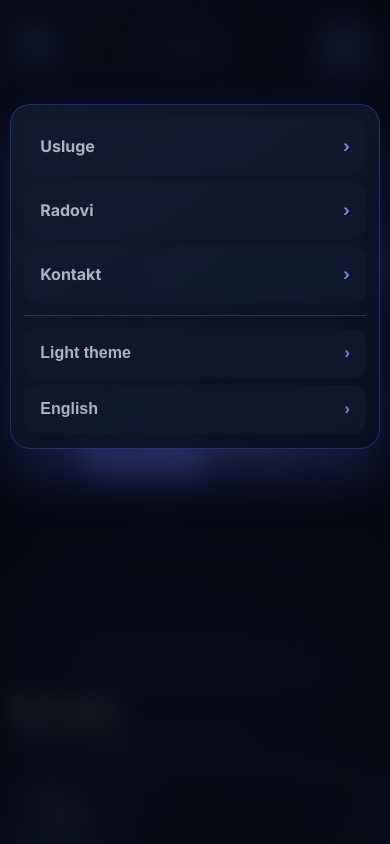
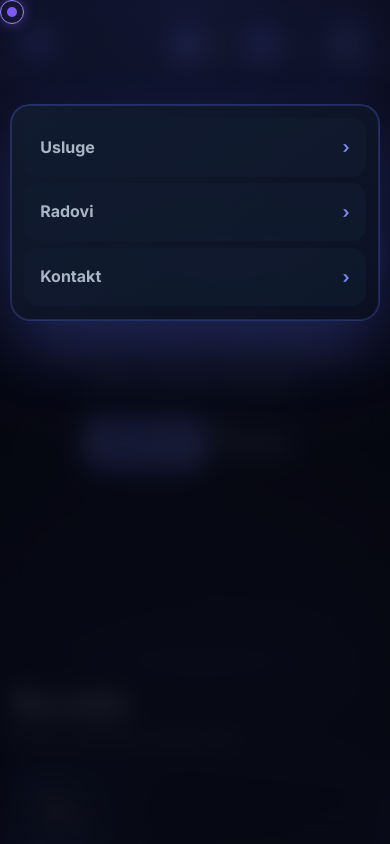
Before and after one commit to nikolaskakavac/portfolio, a React (Vite) app: page / in a window 390 px wide. Both pictures are taken after a click on the button "Toggle menu". Shown: the top 844 px of the page. Built offline with nearby package versions, Linux system fonts and the light colour scheme.

Commit message:
Deploy latest navbar and mobile menu updates

```diff
--- a/src/App.jsx
+++ b/src/App.jsx
@@ -20,7 +20,7 @@ const content = {
       ctaSecondary: 'Portfolio',
     },
     services: {
-      title: 'Što nude',
+      title: 'Šta nudim',
       items: [
         {
           title: 'Web Aplikacije',
@@ -34,7 +34,7 @@ const content = {
         },
         {
           title: 'SaaS Platforme',
-          desc: 'Subscription modeli, user management, analytics. Sve što trebate.',
+          desc: 'Subscription modeli, user management i analytics. Sve što vam treba.',
           icon: '🔐',
         },
         {
@@ -43,7 +43,7 @@ const content = {
           icon: '🔄',
         },
         {
-          title: 'Tehnički Konsalting',
+          title: 'Tehničko savetovanje',
           desc: 'Procenjujem projekat, dajem roadmap, preporučujem arhitekturu.',
           icon: '🎯',
         },
@@ -55,7 +55,7 @@ const content = {
         {
           title: 'Jobzee - Platforma za karijeru',
           tag: 'Full-stack + AI',
-          desc: 'Moderisana tržišta posla, praksi i talenta. Spaja studente, alumni i kompanije.',
+          desc: 'Moderna platforma za poslove, prakse i talente. Povezuje studente, alumniste i kompanije.',
           meta: 'poslovi.vercel.app',
           link: 'https://poslovi.vercel.app/',
           screenshotDesktop: 'work/jobzee-desktop.png',
@@ -109,17 +109,17 @@ const content = {
         },
         {
           title: '2. Dizajn',
-          desc: 'Pravim detaljne wireframe-a, UI/UX dizajn i tehnički spektifikum.',
+          desc: 'Pravim detaljne wireframe-ove, UI/UX dizajn i tehničku specifikaciju.',
           icon: '🎨',
         },
         {
           title: '3. Razvoj',
-          desc: 'Bezbedna, skalabilna, brza arhitektura sa best practices kodom.',
+          desc: 'Bezbedna, skalabilna i brza arhitektura sa kodom po najboljim praksama.',
           icon: '⚙️',
         },
         {
           title: '4. Lansiranje',
-          desc: 'Testing, deployment, monitoring. Sistem je siguran i gotov za produkciju.',
+          desc: 'Testiranje, deployment i monitoring. Sistem je siguran i spreman za produkciju.',
           icon: '🚀',
         },
       ],
@@ -147,18 +147,18 @@ const content = {
       stack: ['React / Next.js', 'Node.js / Express', 'PostgreSQL / MongoDB', 'AWS / Vercel', 'Stripe / PayPal'],
     },
     contact: {
-      title: 'Hajde da radimo',
+      title: 'Hajde da radimo zajedno',
       body:
-        'Želite li da saznate kako mogu da vam pomognem? Pošalite kratko opisanje projekta i budzeta.',
+        'Želite li da saznate kako mogu da vam pomognem? Pošaljite kratak opis projekta i budžeta.',
       emailLabel: 'Email',
       email: 'nikolaskakavac22@gmail.com',
-      note: 'Odgovaram u roku od 24h.',
+      note: 'Odgovaram u roku od 24 h.',
       cta: 'Pošalji poruku',
       ctaSecondary: 'Zakaži brzi poziv',
     },
     ctaBanner: {
       title: 'Spreman projekat za ozbiljan rast?',
-      body: 'Rezerviši besplatnu 15-min konsultaciju i dobijaš konkretan plan narednih koraka.',
+      body: 'Rezerviši besplatnu 15-minutnu konsultaciju i dobijaš konkretan plan narednih koraka.',
       primary: 'Rezerviši termin',
       secondary: 'Pogledaj radove',
     },
@@ -491,7 +491,11 @@ function App() {
   }, [mobileMenuOpen])
 
   useEffect(() => {
-    const finePointer = window.matchMedia('(pointer: fine)').matches
+    const finePointer =
+      window.matchMedia('(pointer: fine)').matches ||
+      window.matchMedia('(any-pointer: fine)').matches ||
+      window.matchMedia('(hover: hover)').matches
+
     setCursorEnabled(finePointer)
     let mobilePerformanceMode = window.matchMedia('(max-width: 900px), (pointer: coarse)').matches
 
@@ -536,28 +540,35 @@ function App() {
     }
 
     const handleMouseMove = (event) => {
+      if (!cursorEnabled) {
+        setCursorEnabled(true)
+      }
       setCursorVisible(true)
       setCursorPos({ x: event.clientX, y: event.clientY })
     }
 
-    const handleMouseLeaveWindow = (event) => {
+    const handleWindowBlur = () => setCursorVisible(false)
+    const handleMouseOutWindow = (event) => {
       if (!event.relatedTarget && !event.toElement) {
         setCursorVisible(false)
       }
     }
 
-    const handleWindowBlur = () => setCursorVisible(false)
+    const handleVisibilityChange = () => {
+      if (document.visibilityState !== 'visible') {
+        setCursorVisible(false)
+      }
+    }
 
     handleScroll()
     window.addEventListener('scroll', handleScroll, { passive: true })
     window.addEventListener('resize', updateTiltState)
     window.addEventListener('resize', updatePerformanceMode)
 
-    if (finePointer) {
-      window.addEventListener('mousemove', handleMouseMove)
-      window.addEventListener('mouseout', handleMouseLeaveWindow)
-      window.addEventListener('blur', handleWindowBlur)
-    }
+    window.addEventListener('mousemove', handleMouseMove)
+    window.addEventListener('mouseout', handleMouseOutWindow)
+    window.addEventListener('blur', handleWindowBlur)
+    document.addEventListener('visibilitychange', handleVisibilityChange)
 
     return () => {
       window.removeEventListener('scroll', handleScroll)
@@ -569,11 +580,10 @@ function App() {
         scrollFrameRef.current = null
       }
 
-      if (finePointer) {
-        window.removeEventListener('mousemove', handleMouseMove)
-        window.removeEventListener('mouseout', handleMouseLeaveWindow)
-        window.removeEventListener('blur', handleWindowBlur)
-      }
+      window.removeEventListener('mousemove', handleMouseMove)
+      window.removeEventListener('mouseout', handleMouseOutWindow)
+      window.removeEventListener('blur', handleWindowBlur)
+      document.removeEventListener('visibilitychange', handleVisibilityChange)
     }
   }, [])
 
@@ -732,7 +742,7 @@ function App() {
           <motion.div
             className="katana-loader"
             initial={{ opacity: 1 }}
-            exit={{ opacity: 0, transition: { duration: 0.22, ease: [0.22, 1, 0.36, 1] } }}
+            exit={{ opacity: 0, transition: { duration: 0.85, ease: [0.25, 0.1, 0.25, 1] } }}
           >
             <motion.div
               className="logo-loader"
@@ -740,25 +750,21 @@ function App() {
               animate={{ opacity: 1, scale: 1 }}
               transition={{ duration: 0.35, ease: [0.22, 1, 0.36, 1] }}
             >
-              <motion.div
-                className="logo-loader-ring"
-                animate={{ rotate: 360 }}
-                transition={{ duration: 1.9, repeat: Infinity, ease: 'linear' }}
-              >
+              <div className="logo-loader-ring">
                 <img src={withBase('491462317_2497496547265667_8538657457538507949_n.jpg')} alt="Skale Digitals logo" />
-              </motion.div>
-              <motion.span
-                className="logo-loader-label"
-                initial={{ opacity: 0, y: 8 }}
-                animate={{ opacity: [0.45, 1, 0.45], y: 0 }}
-                transition={{ duration: 1.5, repeat: Infinity, ease: 'easeInOut' }}
-              >
-                Loading...
-              </motion.span>
+              </div>
             </motion.div>
           </motion.div>
         )}
       </AnimatePresence>
+
+      <div
+        className={`custom-cursor ${cursorVisible ? 'visible' : ''}`}
+        style={{ transform: `translate3d(${cursorPos.x}px, ${cursorPos.y}px, 0)` }}
+        aria-hidden="true"
+      >
+        <span></span>
+      </div>
 
       <div
         className={`page ${mobileMenuOpen ? 'menu-open' : ''} ${showIntroLoader ? 'intro-pending' : 'intro-ready'}`}
@@ -772,16 +778,6 @@ function App() {
         <div className="bg-orb orb-two"></div>
         <div className="bg-orb orb-three"></div>
       </div>
-
-      {cursorEnabled && (
-        <div
-          className={`custom-cursor ${cursorVisible ? 'visible' : ''}`}
-          style={{ transform: `translate3d(${cursorPos.x}px, ${cursorPos.y}px, 0)` }}
-          aria-hidden="true"
-        >
-          <span></span>
-        </div>
-      )}
 
       <header className="site-header">
         <div className="brand">
@@ -813,6 +809,44 @@ function App() {
             )
           })}
         </nav>
+        <div className="header-controls">
+          <div className="theme-switch" role="group" aria-label={lang === 'sr' ? 'Izbor teme' : 'Theme switch'}>
+            <button
+              type="button"
+              className={theme === 'dark' ? 'active' : ''}
+              onClick={() => setTheme('dark')}
+              aria-label={lang === 'sr' ? 'Tamna tema' : 'Dark theme'}
+            >
+              🌙
+            </button>
+            <button
+              type="button"
+              className={theme === 'light' ? 'active' : ''}
+              onClick={() => setTheme('light')}
+              aria-label={lang === 'sr' ? 'Svetla tema' : 'Light theme'}
+            >
+              ☀️
+            </button>
+          </div>
+          <div className="lang-switch" role="group" aria-label={lang === 'sr' ? 'Izbor jezika' : 'Language switch'}>
+            <button
+              type="button"
+              className={lang === 'sr' ? 'active' : ''}
+              onClick={() => setLang('sr')}
+              aria-label="Srpski"
+            >
+              SR
+            </button>
+            <button
+              type="button"
+              className={lang === 'en' ? 'active' : ''}
+              onClick={() => setLang('en')}
+              aria-label="English"
+            >
+              EN
+            </button>
+          </div>
+        </div>
         <a className="header-cta" href="#contact">{t.nav.contact}</a>
         <button
           className={`hamburger ${mobileMenuOpen ? 'open' : ''}`}
@@ -837,21 +871,6 @@ function App() {
             <a href="#services" onClick={() => setMobileMenuOpen(false)}>{t.nav.services}</a>
             <a href="#work" onClick={() => setMobileMenuOpen(false)}>{t.nav.work}</a>
             <a href="#contact" onClick={() => setMobileMenuOpen(false)}>{t.nav.contact}</a>
-            <div className="mobile-menu-divider"></div>
-            <button
-              type="button"
-              className="mobile-theme-toggle"
-              onClick={() => setTheme(theme === 'dark' ? 'light' : 'dark')}
-            >
-              {theme === 'dark' ? 'Light theme' : 'Dark theme'}
-            </button>
-            <button
-              type="button"
-              className="mobile-lang-toggle"
-              onClick={() => setLang(lang === 'sr' ? 'en' : 'sr')}
-            >
-              {lang === 'sr' ? 'English' : 'Srpski'}
-            </button>
           </div>
         </>
       )}
@@ -930,7 +949,7 @@ function App() {
         <section className="section" id="services">
           <div className="section-header">
             <h2>{t.services.title}</h2>
-            <p>{lang === 'sr' ? 'Paketi prilagodjeni vasem cilju.' : 'Packages tailored to your goals.'}</p>
+            <p>{lang === 'sr' ? 'Paketi prilagođeni vašem cilju.' : 'Packages tailored to your goals.'}</p>
           </div>
           <div className="grid cards">
             {t.services.items.map((item, index) => (
@@ -952,7 +971,7 @@ function App() {
         <section className="section" id="work">
           <div className="section-header">
             <h2>{t.work.title}</h2>
-            <p>{lang === 'sr' ? 'Primere prilagodjavam brandu i industriji.' : 'Each build is tuned to the brand and industry.'}</p>
+            <p>{lang === 'sr' ? 'Primere prilagođavam brendu i industriji.' : 'Each build is tuned to the brand and industry.'}</p>
           </div>
           <div className="grid work-grid">
             {t.work.items.map((item, index) => (
@@ -1012,7 +1031,7 @@ function App() {
         <section className="section" id="process">
           <div className="section-header">
             <h2>{t.process.title}</h2>
-            <p>{lang === 'sr' ? 'Transparentno, bez iznenadjenja.' : 'Transparent, no surprises.'}</p>
+            <p>{lang === 'sr' ? 'Transparentno, bez iznenađenja.' : 'Transparent, no surprises.'}</p>
           </div>
           <div className="grid process-grid">
             {t.process.steps.map((step, index) => (
--- a/src/index.css
+++ b/src/index.css
@@ -68,17 +68,17 @@ body {
   display: grid;
   place-items: center;
   background:
-    radial-gradient(110% 110% at 50% 45%, rgba(15, 18, 34, 0.36) 0%, rgba(11, 11, 18, 0.95) 48%, #0b0b12 100%),
-    #0b0b12;
+    radial-gradient(950px 480px at 12% 6%, color-mix(in srgb, #7f5af0 24%, transparent) 0%, transparent 56%),
+    radial-gradient(840px 430px at 86% 18%, color-mix(in srgb, #8b5cf6 20%, transparent) 0%, transparent 60%),
+    linear-gradient(140deg, #05060d 0%, #080a14 48%, #06070f 100%);
   pointer-events: none;
   overflow: hidden;
 }
 
 .logo-loader {
   display: flex;
-  flex-direction: column;
   align-items: center;
-  gap: 0.88rem;
+  justify-content: center;
 }
 
 .logo-loader-ring {
@@ -86,17 +86,19 @@ body {
   aspect-ratio: 1;
   border-radius: 50%;
   padding: 6px;
+  position: relative;
   background:
-    conic-gradient(
-      from 0deg,
+    linear-gradient(
+      135deg,
       color-mix(in srgb, var(--accent) 94%, white 6%),
       color-mix(in srgb, var(--accent-2) 90%, white 10%),
       color-mix(in srgb, var(--accent) 94%, white 6%)
     );
   box-shadow:
-    0 0 0 1px color-mix(in srgb, var(--accent) 36%, transparent),
-    0 0 34px color-mix(in srgb, var(--accent) 35%, transparent),
-    0 0 70px color-mix(in srgb, var(--accent-2) 24%, transparent);
+    0 0 0 1px color-mix(in srgb, #7f5af0 58%, transparent),
+    0 0 32px color-mix(in srgb, #7f5af0 55%, transparent),
+    0 0 78px color-mix(in srgb, #8b5cf6 46%, transparent);
+  animation: loaderPulse 2.2s ease-in-out infinite;
 }
 
 .logo-loader-ring img {
@@ -105,15 +107,23 @@ body {
   display: block;
   border-radius: 50%;
   object-fit: cover;
-  border: 2px solid rgba(11, 11, 18, 0.76);
-}
-
-.logo-loader-label {
-  font-family: var(--font-display);
-  letter-spacing: 1.2px;
-  text-transform: uppercase;
-  font-size: 0.76rem;
-  color: color-mix(in srgb, var(--accent-2) 62%, white 38%);
+  border: 0;
+}
+
+@keyframes loaderPulse {
+  0%,
+  100% {
+    box-shadow:
+      0 0 0 1px color-mix(in srgb, #7f5af0 44%, transparent),
+      0 0 28px color-mix(in srgb, #7f5af0 38%, transparent),
+      0 0 62px color-mix(in srgb, #8b5cf6 30%, transparent);
+  }
+  50% {
+    box-shadow:
+      0 0 0 1px color-mix(in srgb, #7f5af0 68%, transparent),
+      0 0 48px color-mix(in srgb, #7f5af0 62%, transparent),
+      0 0 96px color-mix(in srgb, #8b5cf6 50%, transparent);
+  }
 }
 
 .page.intro-pending {
@@ -123,7 +133,7 @@ body {
 
 .page.intro-ready {
   opacity: 1;
-  transition: opacity 0.36s ease;
+  transition: opacity 1.15s cubic-bezier(0.22, 1, 0.36, 1);
 }
 
 *::-webkit-scrollbar {
@@ -149,14 +159,6 @@ body {
 
 *::-webkit-scrollbar-corner {
   background: color-mix(in srgb, var(--bg-secondary) 90%, transparent);
-}
-
-@media (pointer: fine) {
-  body,
-  a,
-  button {
-    cursor: none;
-  }
 }
 
 .page {
@@ -261,12 +263,13 @@ button:focus-visible {
   width: 24px;
   height: 24px;
   border-radius: 50%;
-  border: 1px solid color-mix(in srgb, var(--accent-2) 80%, white 10%);
+  border: 1px solid #a78bfa;
   pointer-events: none;
-  z-index: 2000;
+  z-index: 3200;
   opacity: 0;
   transform: translate3d(-100px, -100px, 0);
   transition: opacity 0.22s ease, transform 0.06s linear;
+  box-shadow: 0 0 14px rgba(127, 90, 240, 0.42);
 }
 
 .scroll-progress {
@@ -290,8 +293,21 @@ button:focus-visible {
   position: absolute;
   inset: 6px;
   border-radius: 50%;
-  background: color-mix(in srgb, var(--accent) 80%, white 6%);
-  box-shadow: 0 0 16px color-mix(in srgb, var(--accent) 42%, transparent);
+  background: #7f5af0;
+  box-shadow: 0 0 16px rgba(127, 90, 240, 0.55);
+}
+
+@media (pointer: fine) {
+  html,
+  body,
+  a,
+  button,
+  input,
+  textarea,
+  select,
+  label {
+    cursor: none;
+  }
 }
 
 .site-header {
@@ -504,15 +520,17 @@ button:focus-visible {
   z-index: 1003;
   display: flex;
   flex-direction: column;
-  gap: 0.5rem;
+  gap: 0.56rem;
   border: 1px solid color-mix(in srgb, var(--accent) 34%, transparent);
   border-radius: 22px;
   background:
     linear-gradient(145deg, color-mix(in srgb, var(--bg-tertiary) 98%, transparent), color-mix(in srgb, var(--bg-secondary) 98%, transparent));
   backdrop-filter: blur(22px) saturate(125%);
-  box-shadow: 0 26px 52px color-mix(in srgb, var(--accent) 24%, transparent);
-  padding: 0.95rem;
-  animation: slideDown 0.28s ease;
+  box-shadow:
+    0 28px 58px color-mix(in srgb, var(--accent) 26%, transparent),
+    0 0 0 1px color-mix(in srgb, var(--accent-2) 18%, transparent) inset;
+  padding: 1rem;
+  animation: slideDown 0.34s cubic-bezier(0.22, 1, 0.36, 1);
 }
 
 .mobile-menu-backdrop {
@@ -520,20 +538,20 @@ button:focus-visible {
   inset: 0;
   z-index: 1002;
   border: none;
-  background: color-mix(in srgb, var(--bg-primary) 76%, transparent);
-  backdrop-filter: blur(14px) saturate(110%);
-  -webkit-backdrop-filter: blur(14px) saturate(110%);
+  background:
+    radial-gradient(circle at 50% 0%, color-mix(in srgb, var(--accent) 14%, transparent) 0%, transparent 56%),
+    color-mix(in srgb, var(--bg-primary) 82%, transparent);
+  backdrop-filter: blur(12px) saturate(112%);
+  -webkit-backdrop-filter: blur(12px) saturate(112%);
   cursor: pointer;
 }
 
 .page.menu-open .main {
-  filter: blur(6px);
-  transition: filter 0.2s ease;
-}
-
-.mobile-menu a,
-.mobile-theme-toggle,
-.mobile-lang-toggle {
+  filter: blur(5px) saturate(0.92);
+  transition: filter 0.26s ease;
+}
+
+.mobile-menu a {
   width: 100%;
   display: flex;
   align-items: center;
@@ -542,32 +560,28 @@ button:focus-visible {
   text-decoration: none;
   border-radius: 14px;
   border: 1px solid transparent;
-  background: color-mix(in srgb, var(--bg-tertiary) 70%, transparent);
+  background: color-mix(in srgb, var(--bg-tertiary) 72%, transparent);
   color: var(--secondary);
-  padding: 0.98rem 1.02rem;
+  padding: 1rem 1.04rem;
+  font-size: 1.02rem;
+  font-weight: 700;
+  transition: color 0.2s ease, border-color 0.2s ease, background-color 0.2s ease, transform 0.2s ease, box-shadow 0.2s ease;
+}
+
+.mobile-menu a::after {
+  content: "›";
   font-size: 1.04rem;
-  font-weight: 700;
-  transition: color 0.2s ease, border-color 0.2s ease, background-color 0.2s ease, transform 0.2s ease;
-}
-
-.mobile-menu a::after,
-.mobile-theme-toggle::after,
-.mobile-lang-toggle::after {
-  content: "›";
-  font-size: 1rem;
   color: color-mix(in srgb, var(--accent-2) 86%, white 8%);
   opacity: 0.95;
 }
 
 .mobile-menu a:hover,
-.mobile-menu a:focus-visible,
-.mobile-theme-toggle:hover,
-.mobile-theme-toggle:focus-visible,
-.mobile-lang-toggle:hover {
+.mobile-menu a:focus-visible {
   color: var(--primary);
   border-color: color-mix(in srgb, var(--accent) 45%, transparent);
   background: color-mix(in srgb, var(--accent) 18%, transparent);
   transform: translateY(-1px);
+  box-shadow: 0 10px 20px color-mix(in srgb, var(--accent) 20%, transparent);
   outline: none;
 }
 
@@ -1641,29 +1655,43 @@ button:focus-visible {
   }
 
   .header-cta {
+    display: none;
+  }
+
+  .header-controls {
     display: inline-flex;
     align-items: center;
-    justify-content: center;
-    padding: 0.88rem 1.22rem;
-    font-size: 0.98rem;
-    font-weight: 700;
+    gap: 0.4rem;
+    margin-left: auto;
     flex: 0 0 auto;
   }
 
-  .header-controls {
-    display: none;
+  .theme-switch,
+  .lang-switch {
+    padding: 0.2rem;
+    gap: 0.14rem;
+    border-radius: 999px;
+  }
+
+  .theme-switch button,
+  .lang-switch button {
+    min-width: 32px;
+    height: 32px;
+    padding: 0.35rem 0.52rem;
+    font-size: 0.76rem;
+    border-radius: 999px;
   }
 
   .hamburger {
     display: inline-flex;
-    width: 58px;
-    height: 58px;
+    width: 50px;
+    height: 50px;
     border-radius: 999px;
     flex: 0 0 auto;
   }
 
   .hamburger span {
-    width: 24px;
+    width: 20px;
   }
 
   .brand {
@@ -1677,8 +1705,8 @@ button:focus-visible {
   }
 
   .brand-logo {
-    width: 38px;
-    height: 38px;
+    width: 34px;
+    height: 34px;
     border-radius: 50%;
   }
 
@@ -1772,18 +1800,25 @@ button:focus-visible {
     width: calc(100% - 0.7rem);
   }
 
-  .header-cta {
-    padding: 0.78rem 1.05rem;
-    font-size: 0.9rem;
+  .header-controls {
+    gap: 0.32rem;
+  }
+
+  .theme-switch button,
+  .lang-switch button {
+    min-width: 29px;
+    height: 29px;
+    font-size: 0.72rem;
+    padding: 0.3rem 0.42rem;
   }
 
   .hamburger {
-    width: 52px;
-    height: 52px;
+    width: 46px;
+    height: 46px;
   }
 
   .hamburger span {
-    width: 22px;
+    width: 18px;
   }
 
   .mobile-menu {
@@ -1793,9 +1828,7 @@ button:focus-visible {
     padding: 0.84rem;
   }
 
-  .mobile-menu a,
-  .mobile-theme-toggle,
-  .mobile-lang-toggle {
+  .mobile-menu a {
     padding: 0.92rem 0.95rem;
     font-size: 1rem;
   }
```
Also changed, not shown: 4 other files (tests, documents, lock files or other folders).
